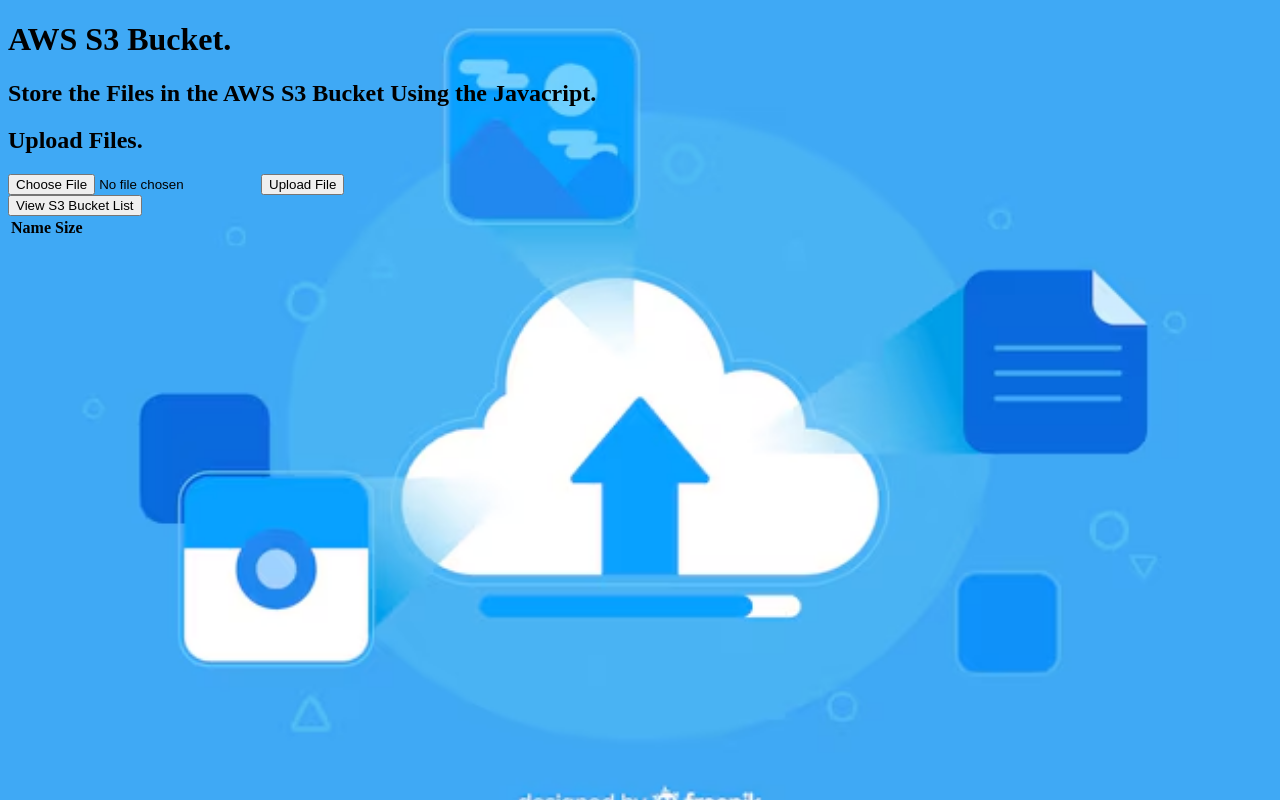
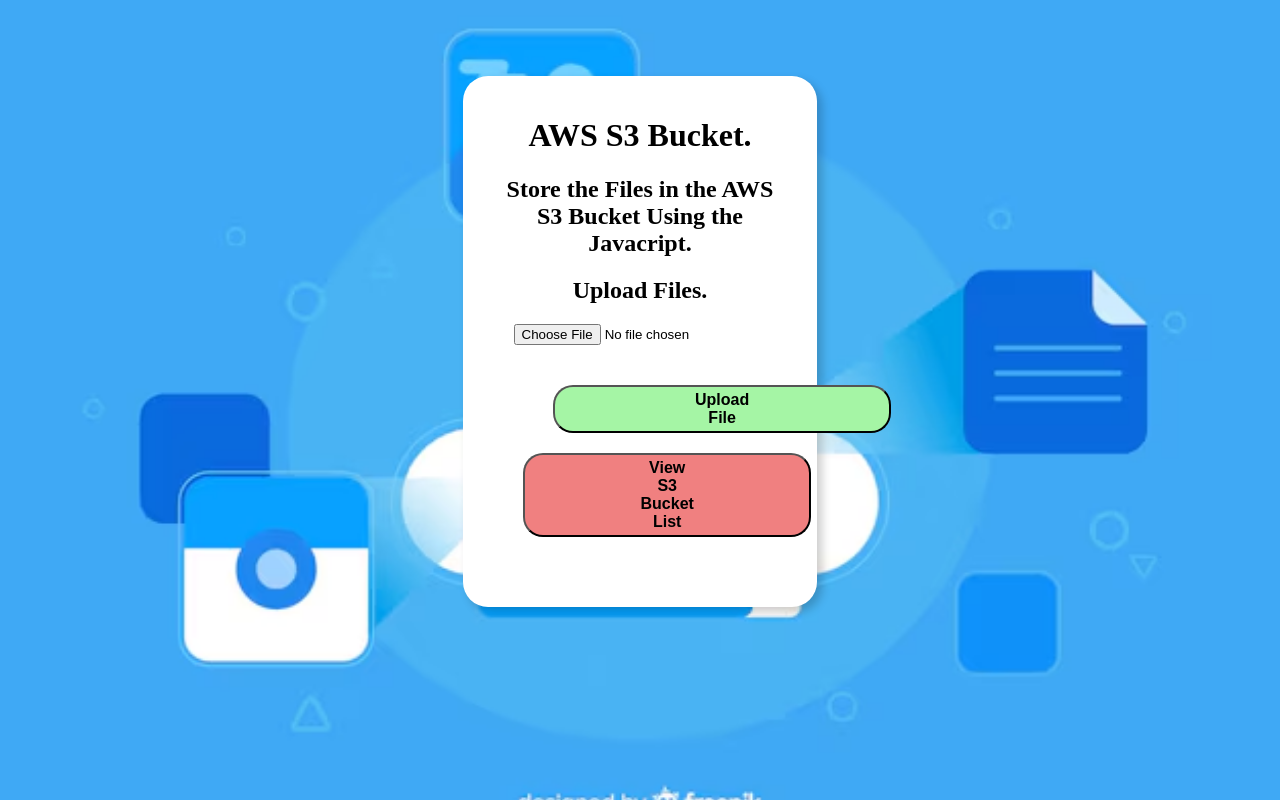
Before and after one commit to KeshaCodeolima/ReactJS-S3Bucket, a React (Create React App) app: page / in a window 1280 px wide. Built offline with nearby package versions, Linux system fonts and the light colour scheme.

Commit message:
feat(frontend): Add CSS to main page elements to get the prefect UI out put.

```diff
--- a/src/Components/mainpage.css
+++ b/src/Components/mainpage.css
@@ -0,0 +1,51 @@
+.main {
+    text-align: center;
+    margin-top: 6%;
+    margin-left: 36%;
+    margin-right: 36%;
+    padding: 70px 40px;
+    border-radius: 25px;
+    background-color: white;
+    box-shadow: 5px 5px 10px rgba(0, 0, 0, 0.2);
+
+}
+
+.text {
+    margin-top: -50px;
+}
+
+.btn {
+    display: flex;
+    margin-top: 40px;
+    margin-left: 50px;
+    padding: 4px 140px;
+    font-size: 16px;
+    font-weight: 700;
+    border-radius: 20px;
+    background-color: rgb(165, 245, 165);
+}
+
+.btn1 {
+    margin-top: 20px;
+    font-size: 16px;
+    font-weight: 700;
+    padding: 4px 115.5px;
+    margin-left: 20px;
+    border-radius: 20px;
+    background-color: rgb(240, 128, 128);
+}
+
+table {
+    margin-top: 24px;
+    border-collapse: collapse;
+    width: 100%;
+    margin-left: -10px;
+    display: none;
+}
+
+td,
+th,
+tr {
+    padding: 6px;
+    border: 1px solid black;
+}
```
